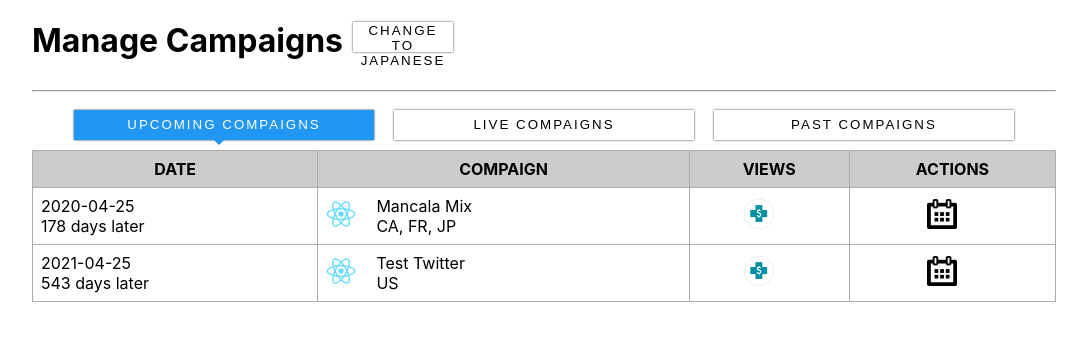
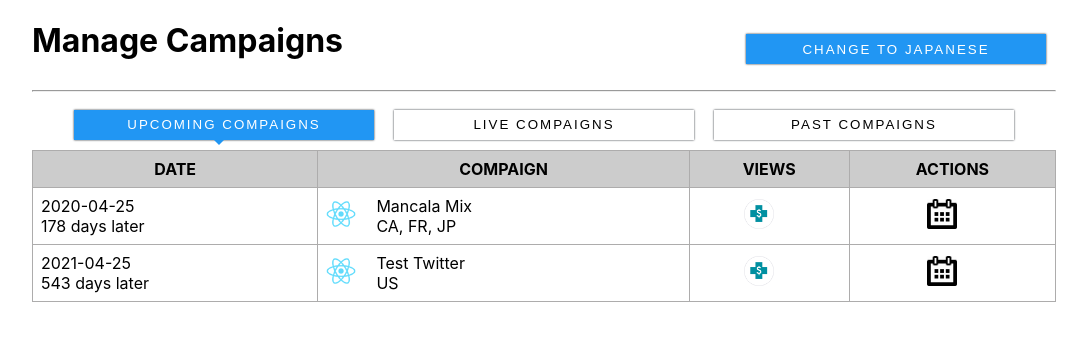
Before and after one commit to kamleshmahawar/bluestack, a React (Create React App) app: page / in a window 1280 px wide. Shown: the top 340 px of the page, without its empty margins (96-1183 px from the left). Built offline with nearby package versions, Linux system fonts and the light colour scheme.

Commit message:
Update App.scss

```diff
--- a/src/App.scss
+++ b/src/App.scss
@@ -15,12 +15,7 @@
   .tab-btn-wrapper {
     text-align: center;
     button {
-      width: 300px;
-      position: relative;
-      cursor: pointer;
       &.active {
-        background: #2196f3;
-        color: #fff;
         &:after {
           content: "";
           position: absolute;
@@ -42,6 +37,20 @@
     img {
       border-radius: 50%;
     }
+  }
+
+  button {
+    width: 300px;
+    position: relative;
+    cursor: pointer;
+    &.active {
+      background: #2196f3;
+      color: #fff;
+    }
+  }
+  .right {
+    float: right;
+    margin-top: 24px;
   }
 
   ul {
```
